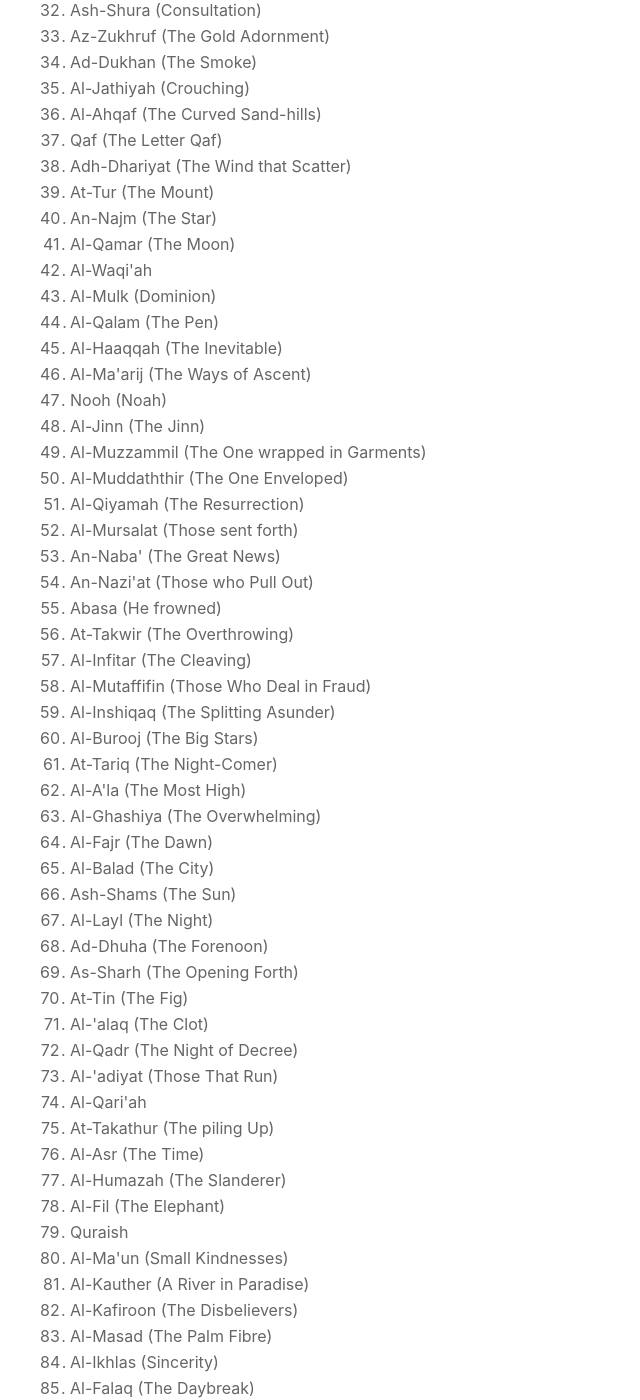
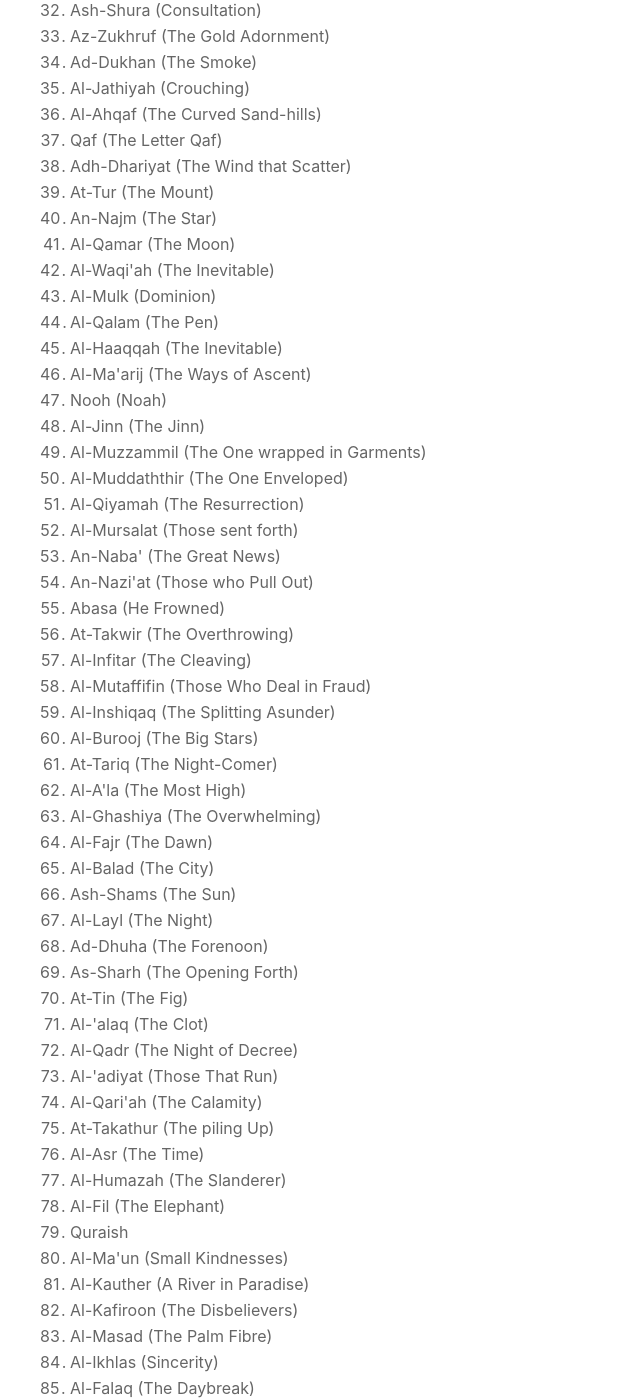
Before and after one commit to alqurankarim/alqurankarim.github.io, a Jekyll site: the page built from _pages/quran/types.html, in a window 1280 px wide and 1400 px high, scrolled down 2508 px. Shown: the whole window, without its empty margins (0-640 px from the left). Built offline with Jekyll 4.4.1, drawn with Linux system fonts in a browser that asks for light colours; nearby versions of some CDN libraries.

Commit message:
Update quran.yml

```diff
--- a/_data/quran.yml
+++ b/_data/quran.yml
@@ -146,7 +146,7 @@ types:
       - name: At-Tur (The Mount)
       - name: An-Najm (The Star)
       - name: Al-Qamar (The Moon)
-      - name: Al-Waqi'ah
+      - name: Al-Waqi'ah (The Inevitable)
       - name: Al-Mulk (Dominion)
       - name: Al-Qalam (The Pen)
       - name: Al-Haaqqah (The Inevitable)
@@ -159,7 +159,7 @@ types:
       - name: Al-Mursalat (Those sent forth)
       - name: An-Naba' (The Great News)
       - name: An-Nazi'at (Those who Pull Out)
-      - name: Abasa (He frowned)
+      - name: Abasa (He Frowned)
       - name: At-Takwir (The Overthrowing)
       - name: Al-Infitar (The Cleaving)
       - name: Al-Mutaffifin (Those Who Deal in Fraud)
@@ -178,7 +178,7 @@ types:
       - name: Al-'alaq (The Clot)
       - name: Al-Qadr (The Night of Decree)
       - name: Al-'adiyat (Those That Run)
-      - name: Al-Qari'ah
+      - name: Al-Qari'ah (The Calamity)
       - name: At-Takathur (The piling Up)
       - name: Al-Asr (The Time)
       - name: Al-Humazah (The Slanderer)
```
